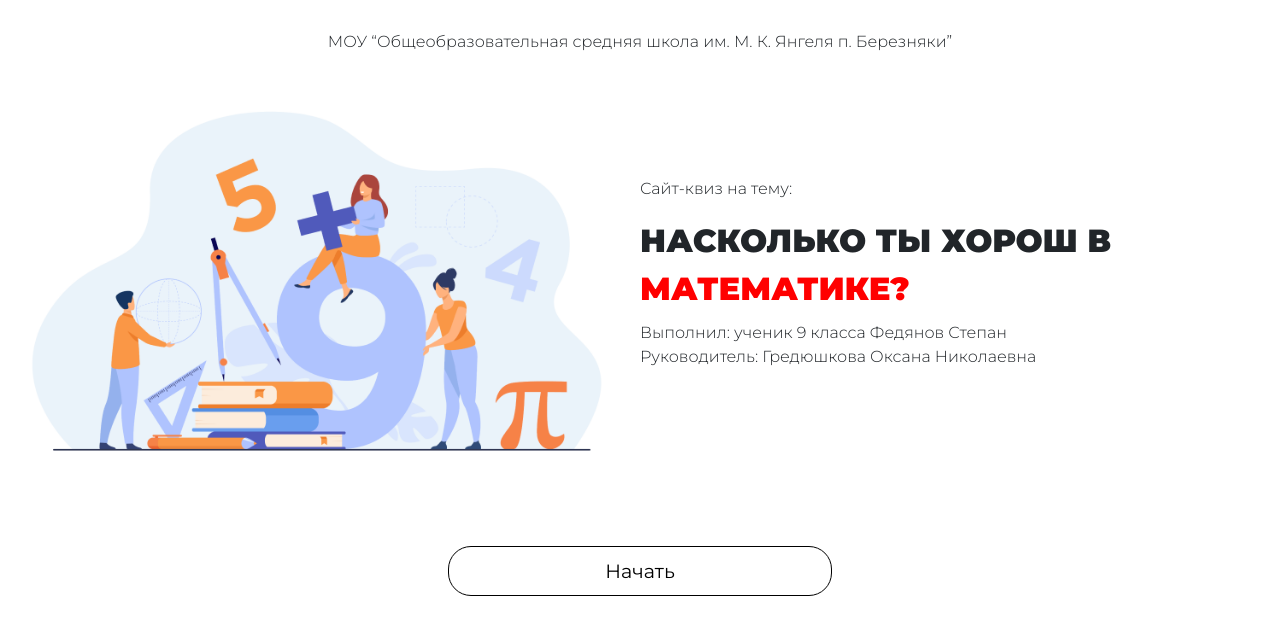
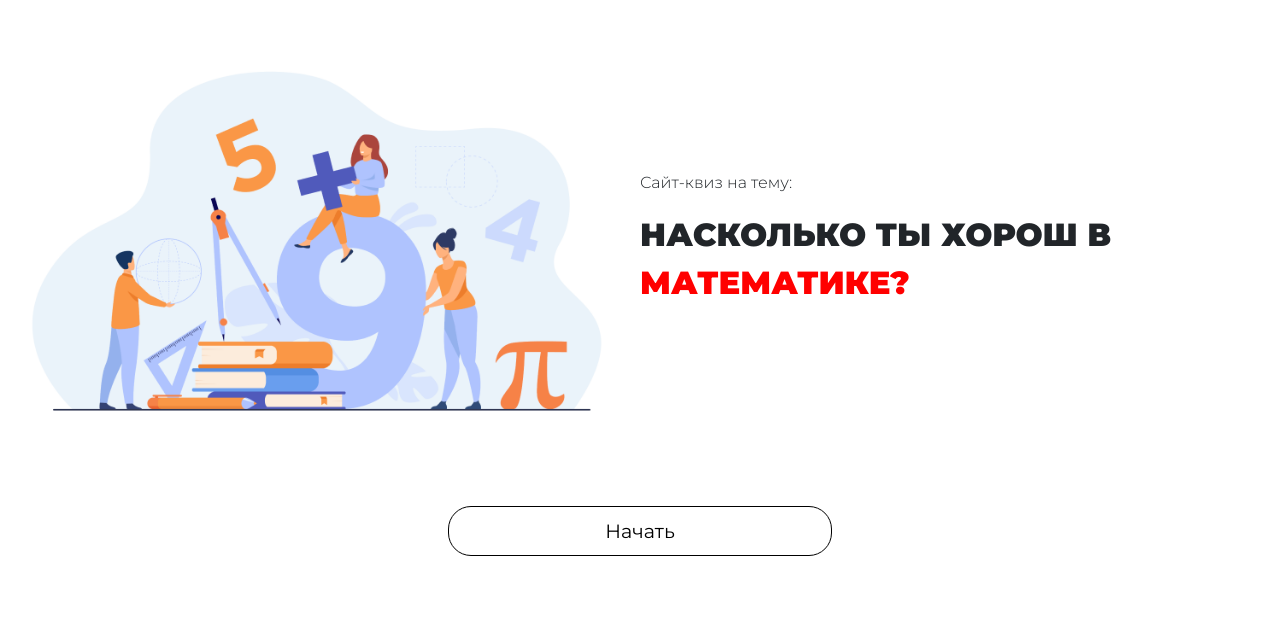
Before and after one commit to stepanfedyanov/quiz-app, a website: page src/index.html in a window 1280 px wide. Drawn offline with nearby package versions, Linux system fonts and the light colour scheme; files that its build step writes are made by us from their sources; files whose address does not match are found by name.

Commit message:
Change authors

```diff
--- a/src/index.html
+++ b/src/index.html
@@ -13,7 +13,6 @@
 
     <div class="wrapper">
         <div class="main on">
-            <p class="main__school">МОУ “Общеобразовательная средняя школа им. М. К. Янгеля п. Березняки”</p>
             <div class="main__wrapper">
                 <div class="main__50">
                     <img src="img/illistra.png" class="main__ill">
@@ -21,8 +20,7 @@
                 <div class="main__50">
                     <p class="main__prevtitle">Сайт-квиз на тему:</p>
                     <h1 class="main__title">Насколько ты хорош в <span>математике?</span></h1>
-                    <p class="main__sub">Выполнил: ученик 9 класса Федянов Степан<br>
-                        Руководитель: Гредюшкова Оксана Николаевна</p>
+
                 </div>
             </div>
             <button class="btn trig-btn main__btn">Начать</button>
```
Also changed, not shown: dist/index.html, 1 other file.
